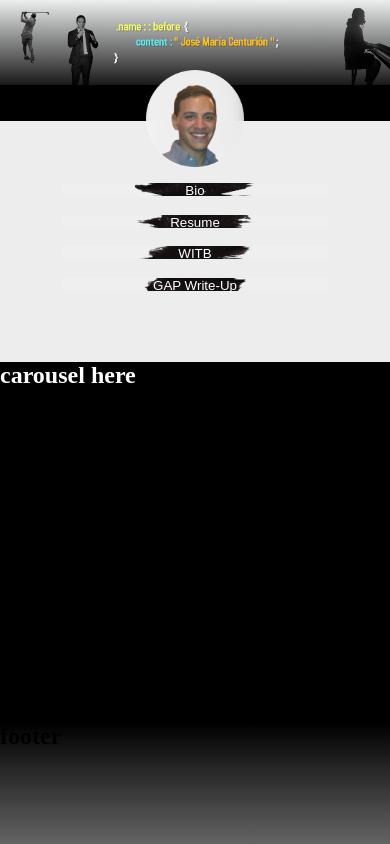
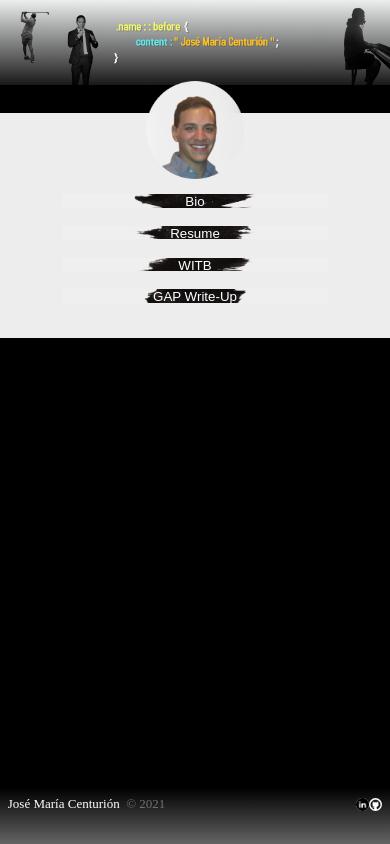
Before and after one commit to chemacenturion/Portfolio-v2, a plain HTML site: page index.html in a window 390 px wide. Drawn offline with Linux system fonts and the light colour scheme.

Commit message:
added footer with links

```diff
--- a/assets/styles.css
+++ b/assets/styles.css
@@ -10,9 +10,9 @@ body, html {
 
 .grid-container {
     display: grid;
-    height: 100vh;
+    width: 100vw;
     grid-template-columns: 1fr 1fr 1fr;
-    grid-template-rows: 1fr 1fr 1fr;
+    grid-template-rows: .5fr 1fr .2fr;
     grid-template-areas:
     "header header header"
     "bio repo repo"
@@ -85,14 +85,31 @@ body, html {
     background: linear-gradient( rgb(0, 0, 0), rgb(100, 100, 100));
     grid-area: footer;
     width: 100vw;
+    color: white;
+    font-size: x-large;
+    display: inline-flex;
+    justify-content: space-between;
+    padding: 2% 2% 0% 2%;
 }
+
+    .avatar2 {
+        vertical-align: middle;
+        width: 3rem;
+        height: auto;
+        border-radius: 50%;
+    }
+
+    .footer-list {
+        display: inline-flex;
+        list-style: none;
+    }
 
 @media only screen and (max-width: 990px) {
     .grid-container {
         display: grid;
         height: 100vh;
         grid-template-columns: 1fr;
-        grid-template-rows: 1fr 2fr 3fr 1fr;
+        grid-template-rows: 1fr 2fr 4fr .5fr;
         grid-template-areas:
         "header"
         "bio"
@@ -105,7 +122,7 @@ body, html {
         width: 25%;
         height: auto;
         border-radius: 15%;
-        margin-top: -13%;
+        margin-top: -8%;
     }
 
     .button {
@@ -123,4 +140,12 @@ body, html {
         width: 20em;
         margin-top: 4%;
     }
+
+    .footer {
+        font-size: small;
+    }
+
+    .avatar2 {
+        width: 1em;
+    }
 }
--- a/index.html
+++ b/index.html
@@ -26,10 +26,17 @@
                 </div>
             </div>
             <div class="grid-item-2" id="repo">
-                <h2>carousel here</h2>
             </div>
             <footer class= "footer">
-                <h2>footer</h2>
+                <div>
+                    <span>José María Centurión</span>&nbsp;&nbsp;<span style="color:rgb(114, 114, 114)">© 2021</span>
+                </div>
+                <div>
+                    <ul class="footer-list">
+                        <li><a href="https://www.linkedin.com/in/jose-centurion-a98300212/" target="_blank"><img src="./assets/images/linkdinLOGO.png" alt="links" class="avatar2"></a></li>
+                        <li><a href="https://github.com/chemacenturion" target="_blank"><img src="./assets/images/GitHub-Mark.png" alt="Avatar" class="avatar2"></a></li>
+                      </ul>
+                </div>
             </footer>
         </div>
     </main>
```
Also changed, not shown: assets/images/GitHub-Mark.png (added), assets/images/Screenshot (97).png (added), assets/images/Screenshot (98).png (added), assets/images/linkdinLOGO.png (added), 1 other file.
